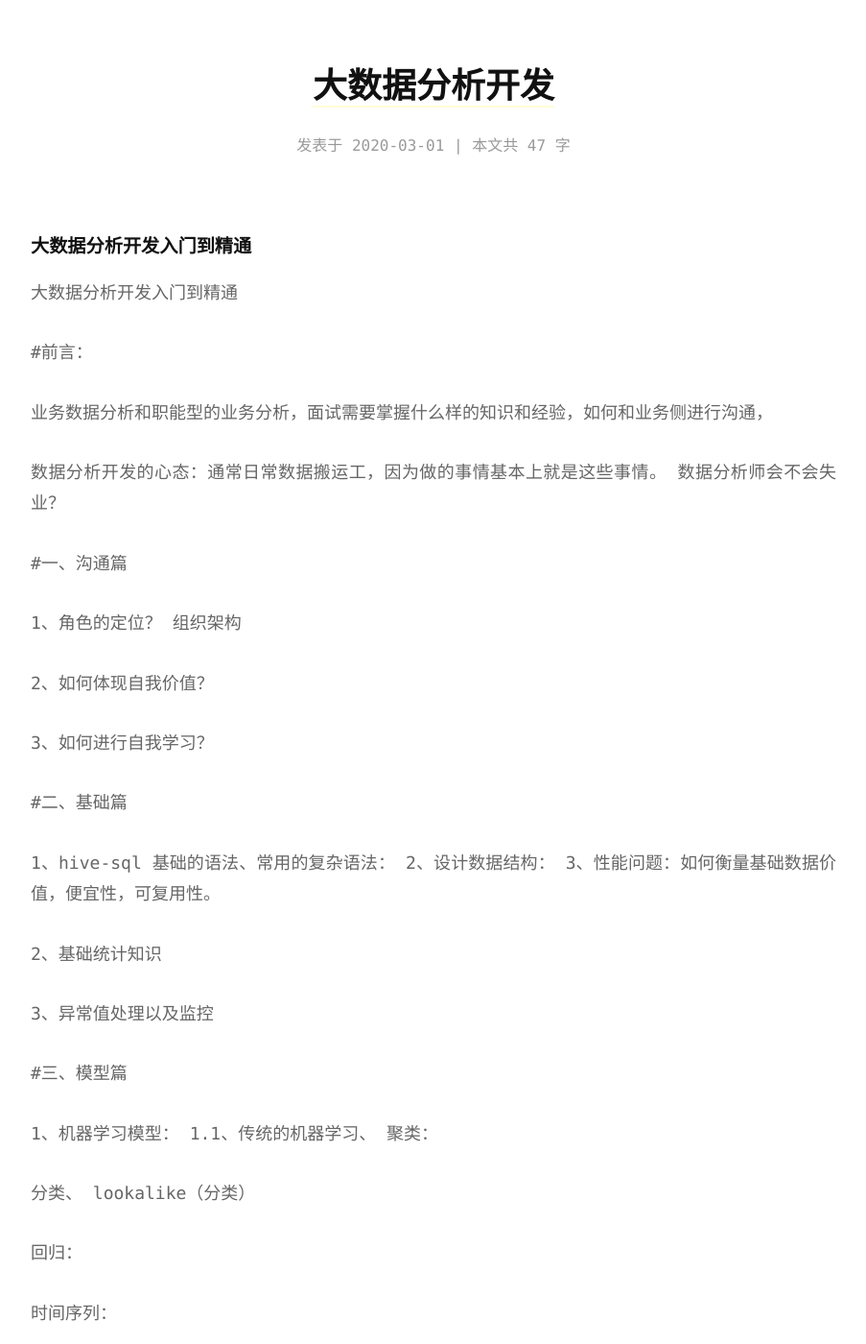
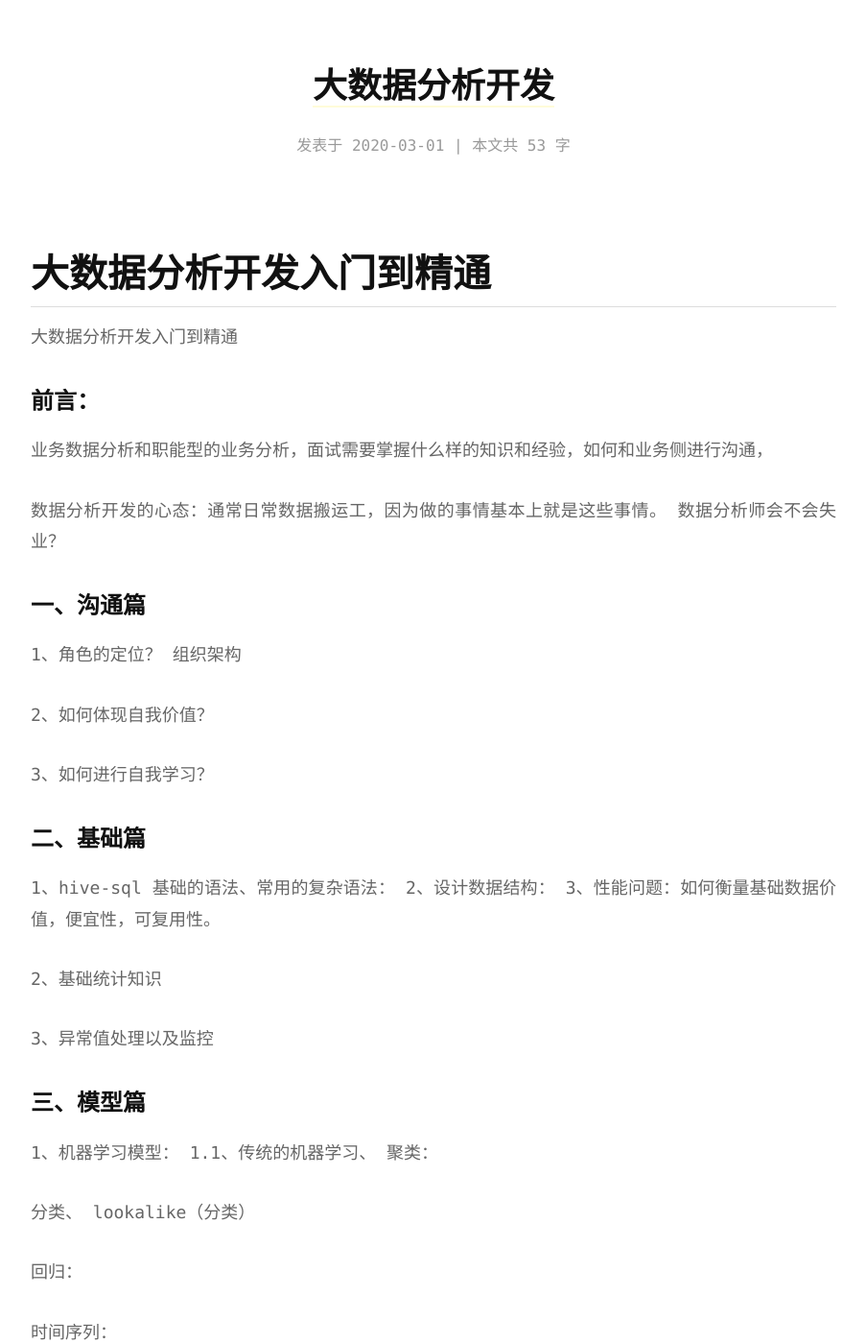
Before and after one commit to maolilai/maolilai.github.io, a Jekyll site: the page built from _posts/2020-03-02-大数据分析开发知识点.md, in a window 1280 px wide and 1400 px high. Shown: the whole window at 96% size, without its empty margins (188-1091 px from the left). Built offline with Jekyll 4.4.1, drawn with Linux system fonts in a browser that asks for light colours; some of the changed text lies outside the part shown.

Commit message:
Add files via upload
111

```diff
--- a/_posts/2020-03-02-大数据分析开发知识点.md
+++ b/_posts/2020-03-02-大数据分析开发知识点.md
@@ -5,18 +5,18 @@ date:   2020-03-01 11:16:01
 categories: 总结
 ---
 
-#### 大数据分析开发入门到精通
+# 大数据分析开发入门到精通
 
 大数据分析开发入门到精通
 
-#前言：
+### 前言：
 
 业务数据分析和职能型的业务分析，面试需要掌握什么样的知识和经验，如何和业务侧进行沟通，
 
 数据分析开发的心态：通常日常数据搬运工，因为做的事情基本上就是这些事情。
 数据分析师会不会失业？
 
-#一、沟通篇
+### 一、沟通篇
 
 1、角色的定位？
 组织架构
@@ -27,7 +27,7 @@ categories: 总结
 3、如何进行自我学习？
 
 
-#二、基础篇
+###  二、基础篇
 
 1、hive-sql
 基础的语法、常用的复杂语法：
@@ -43,7 +43,7 @@ categories: 总结
 
 
 
-#三、模型篇
+### 三、模型篇
 
 1、机器学习模型：
 1.1、传统的机器学习、
@@ -69,14 +69,14 @@ lookalike（分类）
 兴起的图计算
 如何对百亿级大图进行分割： 探索
 
-#四、运营篇
+###  四、运营篇
 
 如何构建指标
 如何构建用户标签体系
 如何与分析外的团队协助
 2、如何解决沟通信息不对等，有的时候当面聊仍然理解不对称？
 
-#五、实战篇
+### 五、实战篇
 
 业务问题的解决方案
 1、指标关联分析-----留存下滑----关注什么？
```
